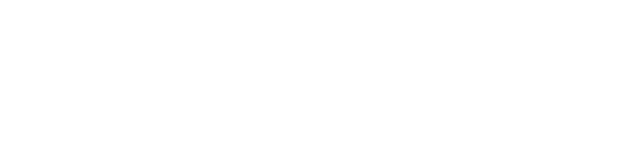
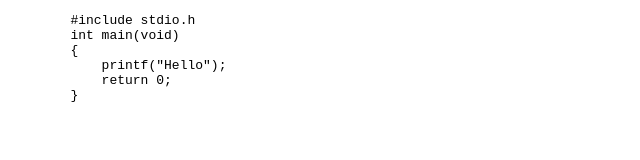
Before and after one commit to bollyindian/lgv3, a plain HTML site: page index.html in a window 1280 px wide. Shown: the whole page, without its empty margins (0-640 px from the left). Drawn offline with Linux system fonts and the light colour scheme.

Commit message:
some feature included to feature1 index.html

```diff
--- a/index.html
+++ b/index.html
@@ -6,6 +6,13 @@
     <title>Document</title>
 </head>
 <body>
-
+    <pre>
+        #include stdio.h
+        int main(void)
+        {
+            printf("Hello");
+            return 0;
+        }
+    </pre>
 </body>
 </html>
```
